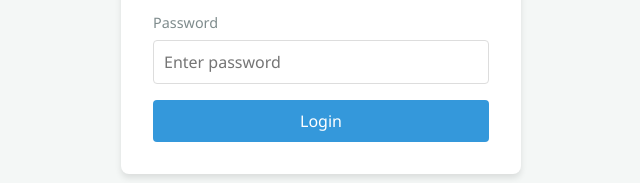
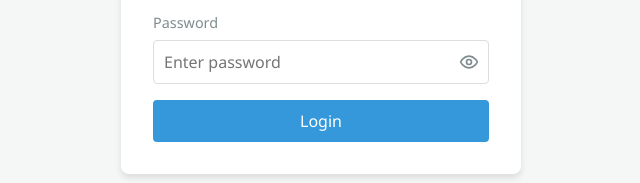
Before and after one commit to tusharTalan1/Chat-bot, a website: page chat-app/client/index.html in a window 1280 px wide. Shown: the part 429-612 px from the top of the page, 319-959 px from the left. Drawn offline with Linux system fonts and the light colour scheme.

Commit message:
feat: add visiblity icon to the app

```diff
--- a/chat-app/client/app.js
+++ b/chat-app/client/app.js
@@ -101,6 +101,24 @@ const switchTab = (tab) => {
 
     passwordInput.removeAttribute('pattern');
     passwordInput.removeAttribute('title');
+  }
+};
+
+const togglePasswordVisibility = () => {
+  const passwordInput = document.getElementById('password');
+  const toggleBtn = document.getElementById('toggle-password');
+
+  const eyeOpenSvg = `<svg id="eye-icon" xmlns="http://www.w3.org/2000/svg" width="20" height="20" viewBox="0 0 24 24" fill="none" stroke="currentColor" stroke-width="2" stroke-linecap="round" stroke-linejoin="round"><path d="M2 12s3-7 10-7 10 7 10 7-3 7-10 7-10-7-10-7Z"/><circle cx="12" cy="12" r="3"/></svg>`;
+  const eyeClosedSvg = `<svg id="eye-off-icon" xmlns="http://www.w3.org/2000/svg" width="20" height="20" viewBox="0 0 24 24" fill="none" stroke="currentColor" stroke-width="2" stroke-linecap="round" stroke-linejoin="round"><path d="M9.88 9.88a3 3 0 1 0 4.24 4.24"/><path d="M10.73 5.08A10.43 10.43 0 0 1 12 5c7 0 10 7 10 7a13.16 13.16 0 0 1-1.67 2.68"/><path d="M6.61 6.61A13.526 13.526 0 0 0 2 12s3 7 10 7a9.74 9.74 0 0 0 5.39-1.61"/><line x1="2" x2="22" y1="2" y2="22"/></svg>`;
+
+  if (passwordInput.type === 'password') {
+    passwordInput.type = 'text';
+    toggleBtn.innerHTML = eyeClosedSvg;
+    toggleBtn.title = 'Hide Password';
+  } else {
+    passwordInput.type = 'password';
+    toggleBtn.innerHTML = eyeOpenSvg;
+    toggleBtn.title = 'Show Password';
   }
 };
 
--- a/chat-app/client/index.html
+++ b/chat-app/client/index.html
@@ -30,9 +30,14 @@
         <input type="email" id="email" placeholder="Enter email" required>
       </div>
 
-      <div class="input-group">
+      <div class="input-group password-group">
         <label for="password">Password</label>
-        <input type="password" id="password" placeholder="Enter password" required>
+        <div class="password-wrapper">
+          <input type="password" id="password" placeholder="Enter password" required>
+          <button type="button" id="toggle-password" class="toggle-password-btn" onclick="togglePasswordVisibility()" title="Show Password">
+            <svg id="eye-icon" xmlns="http://www.w3.org/2000/svg" width="20" height="20" viewBox="0 0 24 24" fill="none" stroke="currentColor" stroke-width="2" stroke-linecap="round" stroke-linejoin="round"><path d="M2 12s3-7 10-7 10 7 10 7-3 7-10 7-10-7-10-7Z"/><circle cx="12" cy="12" r="3"/></svg>
+          </button>
+        </div>
       </div>
 
       <button type="submit" id="submit-btn" class="submit-btn">Login</button>
--- a/chat-app/client/style.css
+++ b/chat-app/client/style.css
@@ -95,6 +95,30 @@ body {
   border: 1px solid #ddd;
   border-radius: 4px;
   font-size: 1rem;
+}
+
+.password-wrapper {
+  position: relative;
+  display: flex;
+  align-items: center;
+}
+
+.toggle-password-btn {
+  position: absolute;
+  right: 10px;
+  background: none;
+  border: none;
+  cursor: pointer;
+  font-size: 1.2rem;
+  padding: 0;
+  display: flex;
+  align-items: center;
+  justify-content: center;
+  color: #7f8c8d;
+}
+
+.toggle-password-btn:hover {
+  color: #34495e;
 }
 
 .submit-btn {
```
